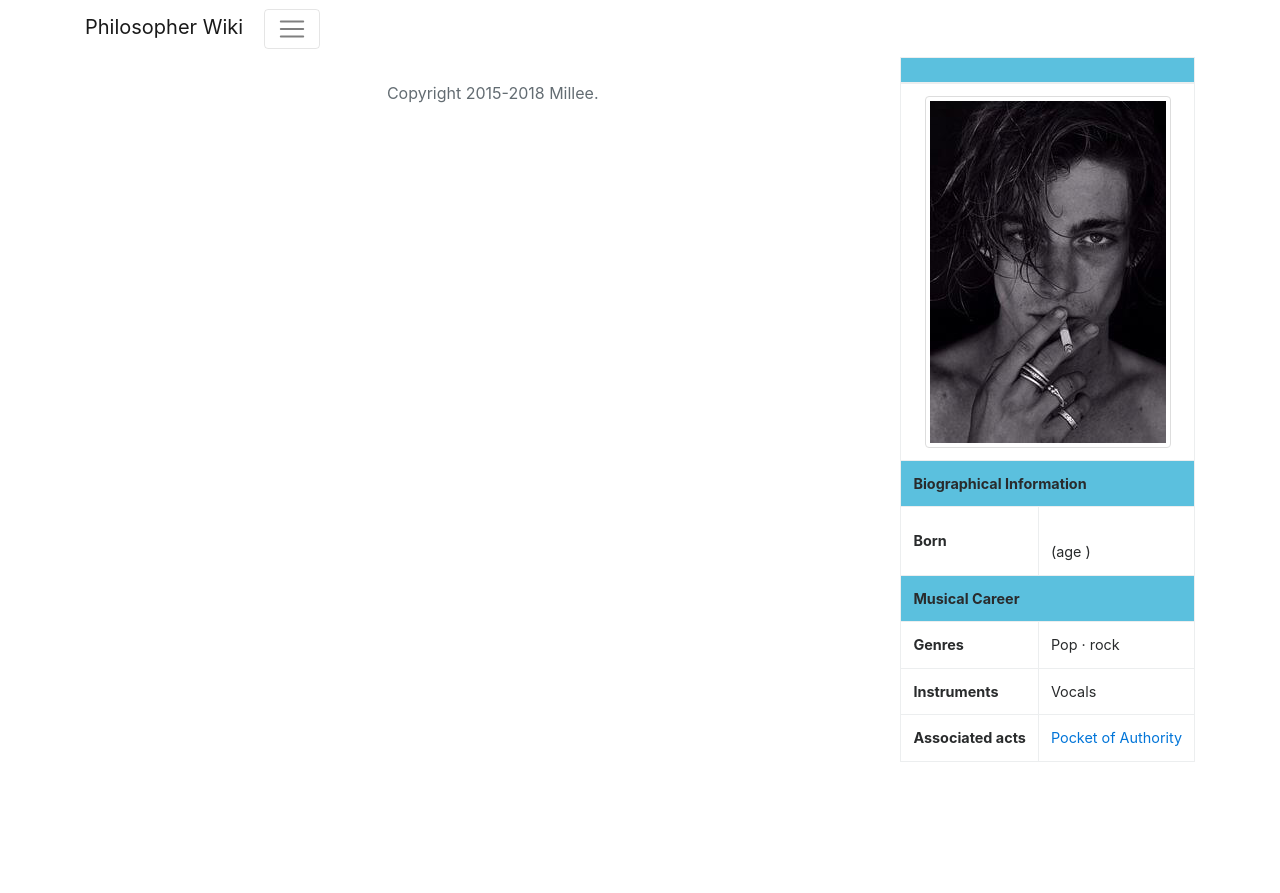
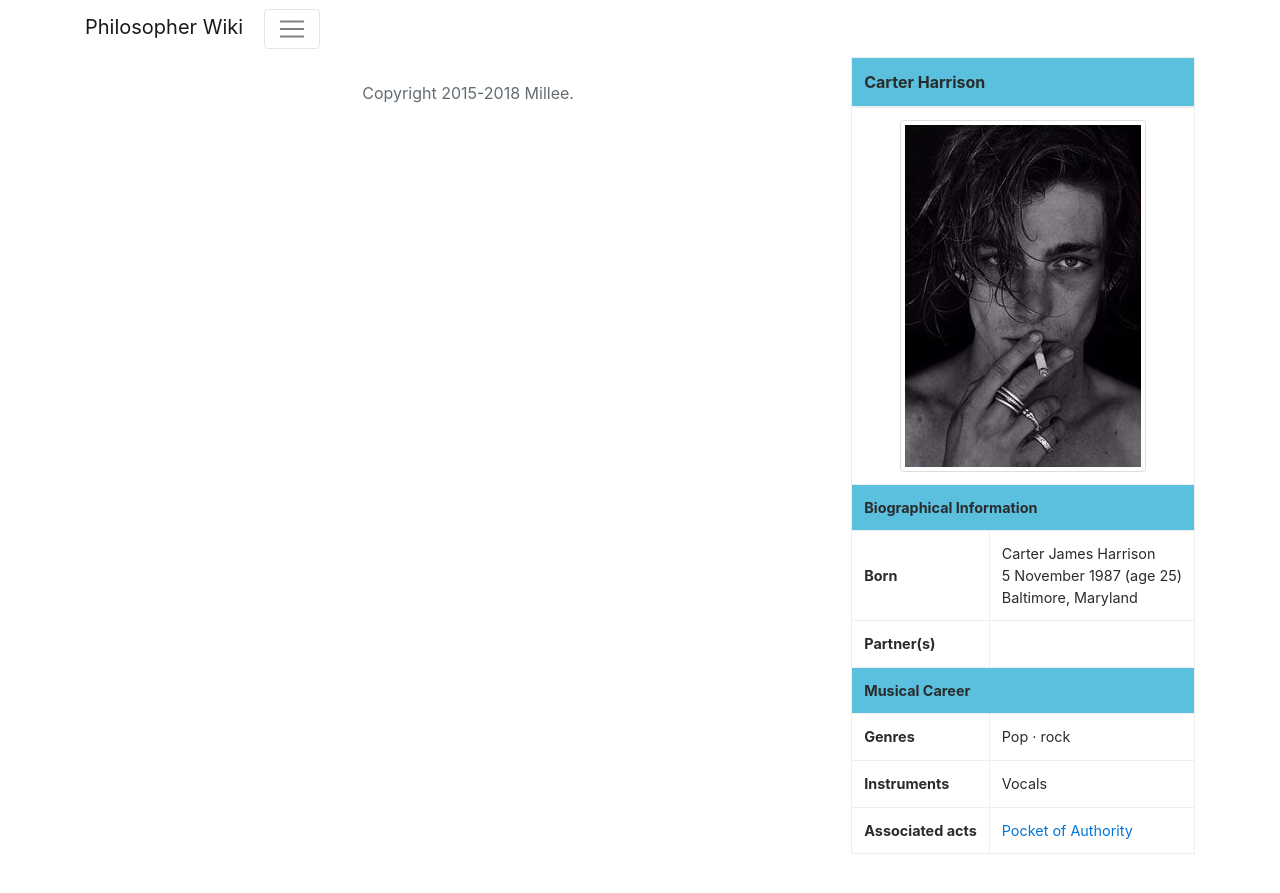
Before and after one commit to reallymillee/Philosopher, a Jekyll site: the page built from carter-test.html, in a window 1280 px wide. Shown: the top 893 px of the page. Built offline with Jekyll 4.4.1, drawn with Linux system fonts in a browser that asks for light colours; nearby versions of some CDN libraries.

Commit message:
Update infobox.html

```diff
--- a/_includes/infobox.html
+++ b/_includes/infobox.html
@@ -2,7 +2,7 @@
   <table class="table table-bordered">
     <thead class="bg-info text-light text-center" style="font-size:initial">
       <tr>
-        <th colspan="2">{{ name }}</th>
+        <th colspan="2">{{ include.name }}</th>
       </tr>
     </thead>
     <tbody>
@@ -16,44 +16,45 @@
       </tr>
       <tr>
         <td class="align-middle font-weight-bold">Born</td>
-        <td>{{ fullname }}<br>{{ birthdate | date: "%e %B %Y"}} (age {{ age }})<br>{{ birthplace }}</td>
+        <td>{{ include.fullname }}<br>{{ include.birthdate | date: "%e %B %Y" }} (age {{ include.age }})<br>{{ include.birthplace }}</td>
       </tr>
       {% if nationality %}
       <tr>
         <td class="align-middle font-weight-bold">Nationality</td>
-        <td>{{ nationality }}</td>
+        <td>{{ include.nationality }}</td>
       </tr>
       {% endif %}
       {% if residence %}
       <tr>
         <td class="align-middle font-weight-bold">Residence</td>
-        <td>{{ residence}}</td>
+        <td>{{ include.residence}}</td>
       </tr>
       {% endif %}
       {% if height %}
       <tr>
         <td class="align-middle font-weight-bold">Height</td>
-        <td>{{ height }}</td>
+        <td>{{ include.height }}</td>
       </tr>
       {% endif %}
       {% if occupation %}
       <tr>
         <td class="align-middle font-weight-bold">Occupation</td>
-        <td>{{ occupation }}</td>
+        <td>{{ include.occupation }}</td>
       </tr>
       {% endif %}
       {% if yearsactive %}
       <tr>
         <td class="align-middle font-weight-bold">Years active</td>
-        <td>{{ yearsactive }}</td>
+        <td>{{ include.yearsactive }}</td>
       </tr>
       {% endif %}
-      {% if partners %}
+      {% if include.partners %}
       <tr>
         <td class="align-middle font-weight-bold">Partner(s)</td>
-        {% for partner in partners %}
-        {% assign partner[i].info = "{{ partner }}" | split: '/' %}
-        <td><a href="/{{ partner[i].info[0] | slugify}}">{{ partner[i].info[0] }}</a> {{ partner[i].info[1] }}</td>
+        {% assign partners = {{ include.partners }} | split: ', ' %}
+        {% for i in partners %}
+        {% assign partners[i].info = "{{ i }}" | split: '/' %}
+        <td><a href="/{{ include.partners[i].info[0] | slugify}}">{{ include.partners[i].info[0] }}</a> {{ include.partners[i].info[1] }}</td>
         {% endfor %}
       </tr>
       {% endif %}
```
